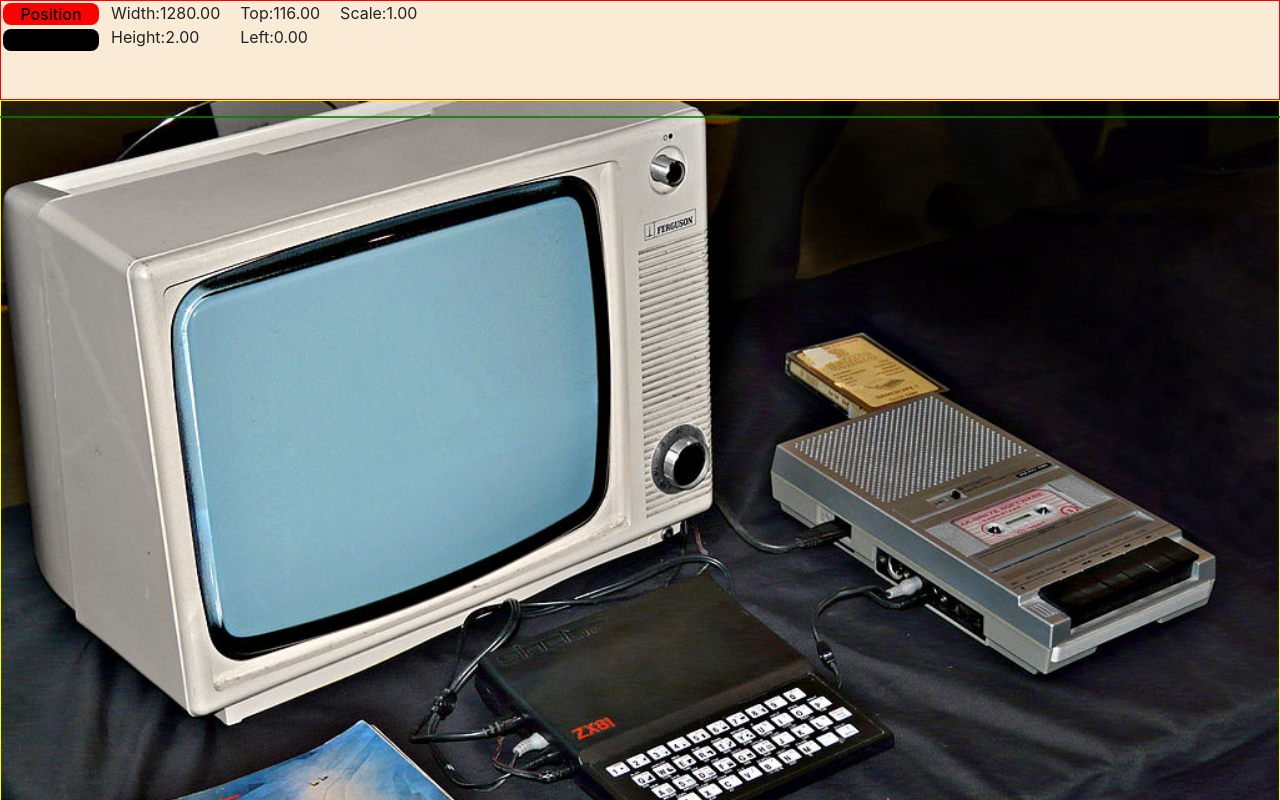
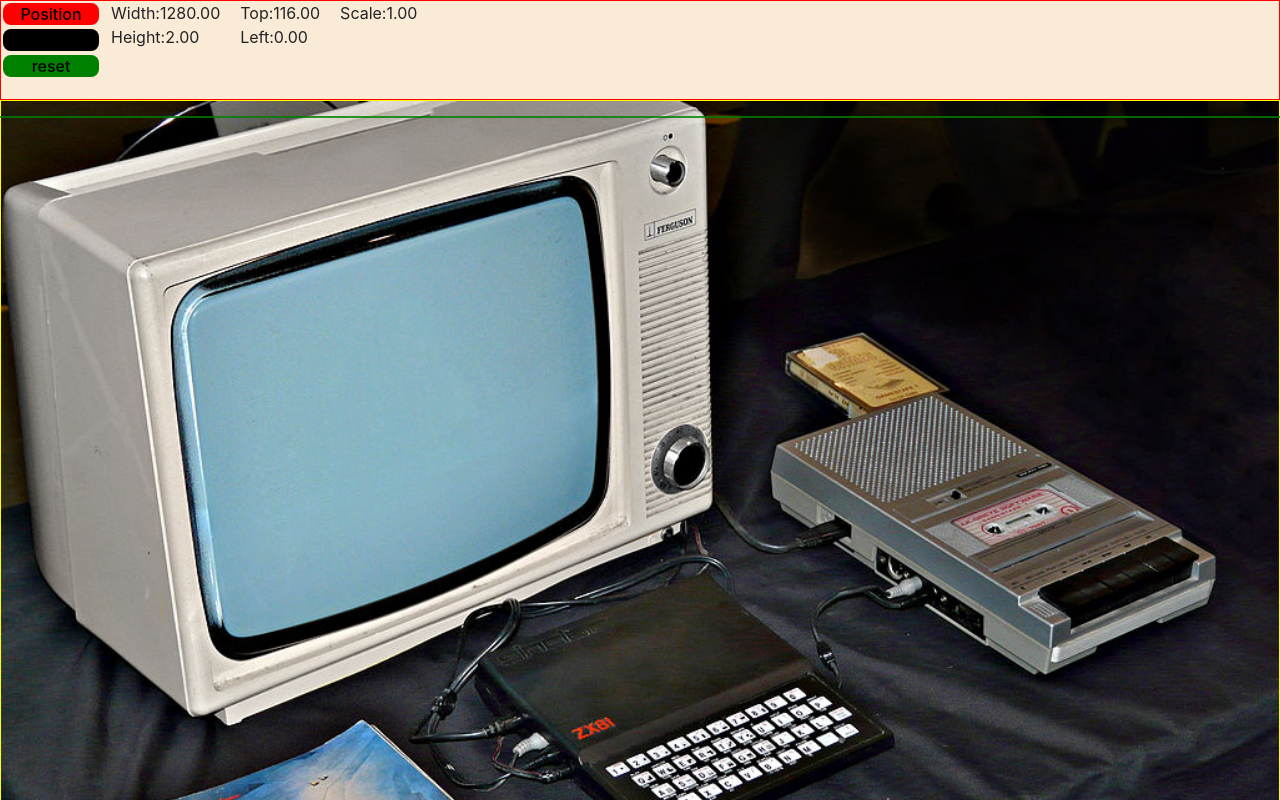
Before and after one commit to Chris-Mark-Wilson/perspective, a React (Vite) app: page / in a window 1280 px wide. Shown: the top 800 px of the page. Built offline with nearby package versions, Linux system fonts and the light colour scheme.

Commit message:
add reset button

```diff
--- a/src/App.jsx
+++ b/src/App.jsx
@@ -10,7 +10,7 @@ function App() {
   const [drag,setDrag]=useState(false)
   const [top,setTop]=useState(100)
   const [left,setLeft]=useState(0)
-  const [doneSetPosition,setDoneSetPosition]=useState(false)
+
   const [isDragging,setIsDragging]=useState(false)
   const [mode,setMode]=useState('position')
   const controlRef=useRef(null)
@@ -27,21 +27,15 @@ function App() {
 
       setContainerSize({ width,height,x,y });
       // console.log(imgRef.current)
-      // setTop(height/2)
-      // setLeft(width/2)
+      // setTop(y)
+      // setLeft(x)
     }
   },[]);
   useEffect(()=>{
 updatecontainerSize()
   },[top,left])
 
-  // const updateContainerSize=useCallback(()=>{
-  //   console.log('here')
-  //   // if(containerRef.current){
-  //   //   console.log('updating container size')
-  //   //   containerRef.current.style.width='100%';
-  //   // }
-  // },[containerRef.current])
+
 
   const handleWheel= useCallback((e)=>{
     // console.log(e,e.target,e.deltaY)
@@ -56,6 +50,7 @@ updatecontainerSize()
  updatecontainerSize();
     }
   },[]);
+
   useEffect(() => {
     //resize container containing image, therefore resize image
     if (imgRef.current) {
@@ -71,8 +66,15 @@ updatecontainerSize()
       setIsDragging(false);
       return;
     }
-    console.log('clicked on =>',e.target)
+   reset()
   },[isDragging])
+
+    const reset=useCallback(()=>{
+      setTop(100);
+      setLeft(0)
+      setScale(1)
+      updatecontainerSize()
+    },[])
 
   const handleMousedown=useCallback((e)=>{
 
@@ -113,28 +115,7 @@ updatecontainerSize()
   },[drag,containerRef.current,controlRef.current])
 
 
-// adjust initial position by width/2 and height/2
-//   useEffect(()=>{
-//     if(!doneSetPosition){
 
-//   if(containerSize.width>0 && containerSize.height>0 && canvasRef.current){
-// const width=containerSize.width;
-// const height=containerSize.height
-//     setTop((prev)=>{
-//       const newTop=prev-(height/2);
-//     return newTop
-//     })
-//     setLeft((prev)=>{
-//       const newLeft=prev-(width/2);
-//     return newLeft
-//     })
-//     setDoneSetPosition(true)
-//     updatecontainerSize()
-//   }
-
-
-//   }
-//     },[containerSize,canvasRef])
 
 useEffect(()=>{
   //initial setup
@@ -199,6 +180,7 @@ const draw=(ctx)=>{
 
     <button onClick={()=>setMode('position')} style={{backgroundColor:mode==='position'?'red':'black'}}>Position</button>
     <button onClick={()=>setMode('adjust')} style={{backgroundColor:mode==='adjust'?'red':'black'}}>Adjust</button>
+    <button onClick={reset} style={{backgroundColor:'green'}}>reset</button>
   </div>
       <div className='info'>
         <p>Width:{containerSize.width.toFixed(2)}</p>
```
